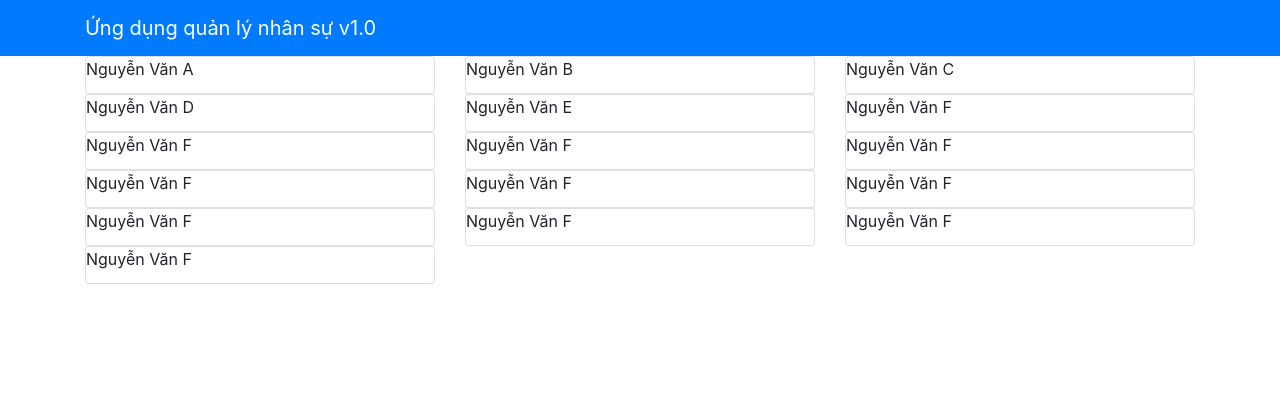
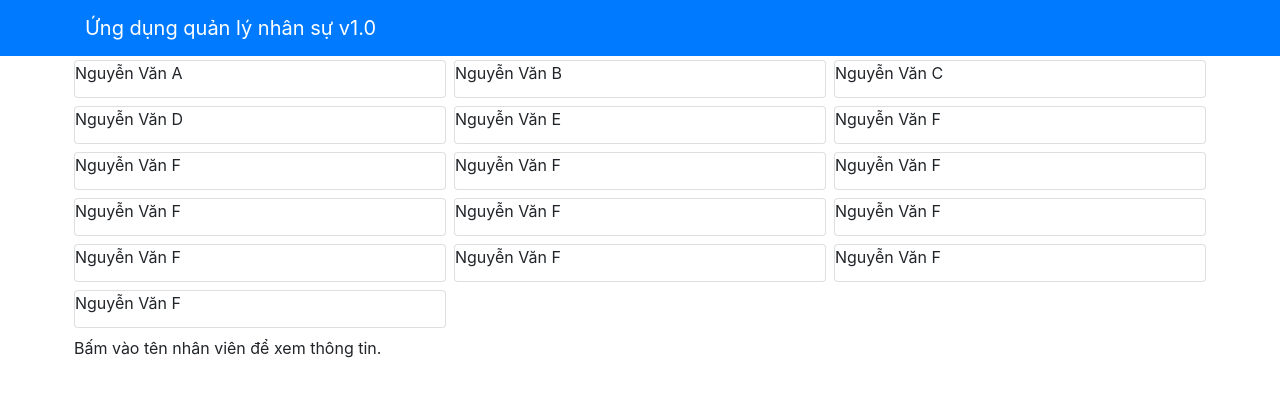
Before and after one commit to longnmfx16757/RJS101x_01-A_VN, a React (Create React App) app: page / in a window 1280 px wide. Shown: the top 396 px of the page. Built offline with nearby package versions, Linux system fonts and the light colour scheme.

Commit message:
render staff on click

```diff
--- a/src/components/StaffListComponent.js
+++ b/src/components/StaffListComponent.js
@@ -5,12 +5,36 @@ import dateFormat from "dateformat";
 class StaffList extends Component {
   constructor(props) {
     super(props);
-    this.state = {};
+    this.state = { selectedStaff: null };
   }
+
+  onStaffSelect(staff) {
+    this.setState({ selectedStaff: staff });
+  }
+
+  renderStaffSelect(staff) {
+    if (staff != null) {
+      return (
+        <Card>
+          <CardBody>
+            <CardTitle>Họ và tên:{staff.name}</CardTitle>
+            <CardText>Ngày sinh:{dateFormat(staff.doB, "dd/mm/yyyy")}</CardText>
+            <CardText>
+              Ngày vào công ty:{dateFormat(staff.startDate, "dd/mm/yyyy")}
+            </CardText>
+            <CardText>Phòng ban:{staff.department.name}</CardText>
+            <CardText>Số ngày nghỉ còn lại:{staff.annualLeave}</CardText>
+            <CardText>Số ngày đã làm thêm:{staff.overTime}</CardText>
+          </CardBody>
+        </Card>
+      );
+    } else return <p>Bấm vào tên nhân viên để xem thông tin.</p>;
+  }
+
   render() {
     const staffs = this.props.staffs.map((staff) => {
       return (
-        <div className="col-12 col-md-6 col-lg-4">
+        <div className="col-12 col-md-6 col-lg-4 p-1">
           <Card key={staff.id} onClick={() => this.onStaffSelect(staff)}>
             <CardTitle>{staff.name}</CardTitle>
           </Card>
@@ -20,6 +44,11 @@ class StaffList extends Component {
     return (
       <div className="container">
         <div className="row">{staffs}</div>
+        <div className="row">
+          <div className="col-12 col-md-6 col-lg-4 p-1">
+            {this.renderStaffSelect(this.state.selectedStaff)}
+          </div>
+        </div>
       </div>
     );
   }
```
